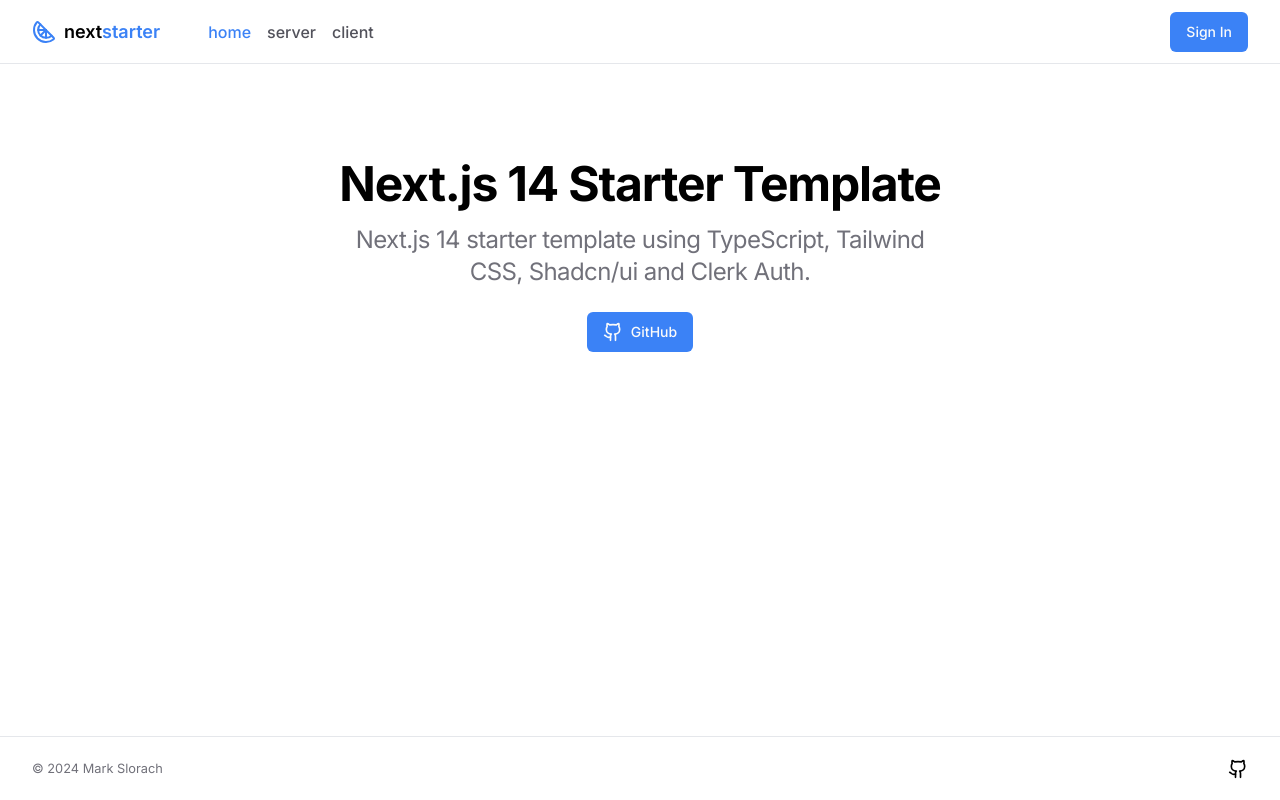
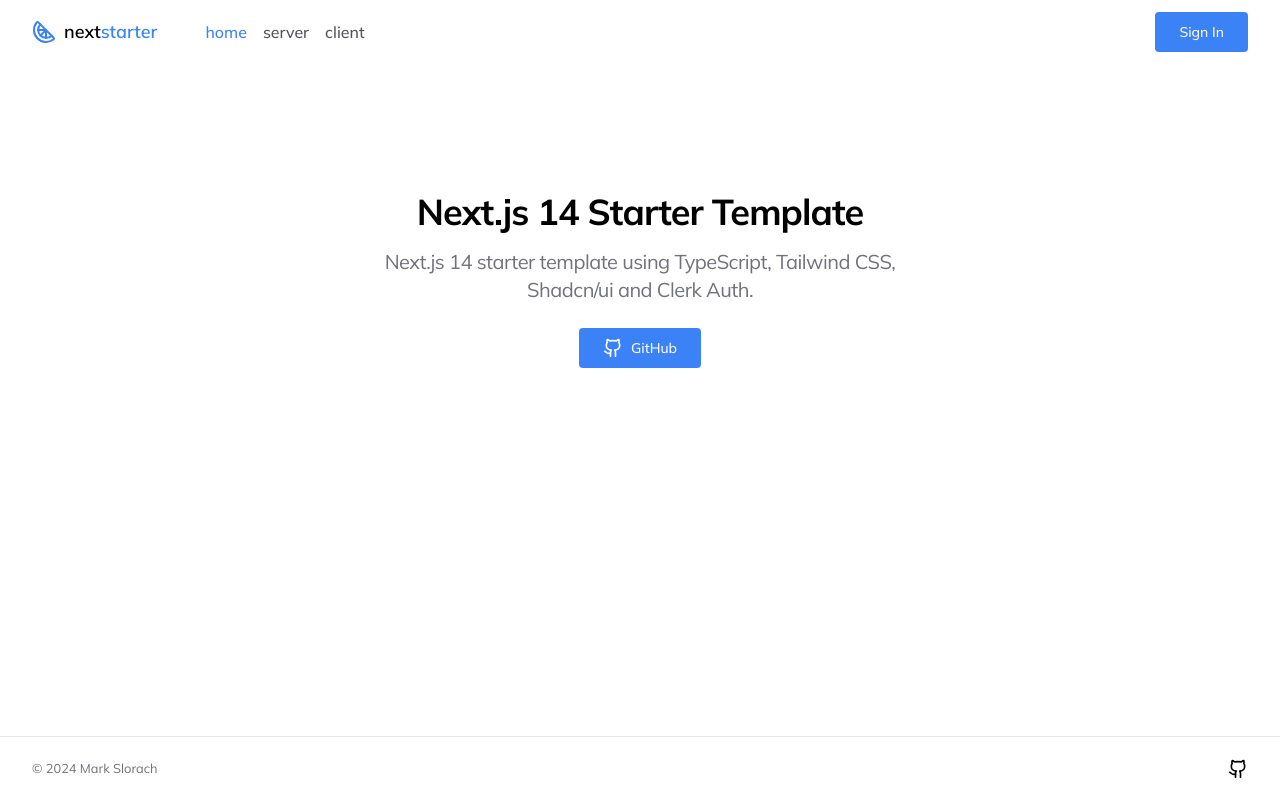
Before and after one commit to markslorach/next-starter-shadcn-ui-clerk, a Next.js app: page / in a window 1280 px wide. Built offline with nearby package versions, Linux system fonts and the light colour scheme; no server answers.

Commit message:
updated to font and styling

```diff
--- a/app/components/shared/Header.tsx
+++ b/app/components/shared/Header.tsx
@@ -6,7 +6,7 @@
 
 const Header = () => {
   return (
-    <header className="h-16 border-b text-lg">
+    <header className="h-16 text-lg">
       <div className="container flex h-full items-center justify-between">
         <div className="flex items-center gap-x-6 sm:gap-x-12">
           <Link href="/" className="flex items-center font-semibold">
@@ -21,7 +21,7 @@
 
         <SignedOut>
           <SignInButton>
-            <Button className="hidden bg-blue-500 hover:bg-blue-500/90 sm:block">
+            <Button className="hidden rounded-sm bg-blue-500 px-6 hover:bg-blue-500/90 sm:block">
               Sign In
             </Button>
           </SignInButton>
@@ -29,7 +29,7 @@
           <SignInButton>
             <Button
               size="icon"
-              className="bg-blue-500 hover:bg-blue-500/90 sm:hidden"
+              className="rounded-sm bg-blue-500 hover:bg-blue-500/90 sm:hidden"
             >
               <LogInIcon className="h-5 w-5" />
             </Button>
--- a/app/layout.tsx
+++ b/app/layout.tsx
@@ -1,14 +1,19 @@
 import type { Metadata } from "next";
-import { Inter } from "next/font/google";
+import { Inter, Mulish } from "next/font/google";
 import "./globals.css";
 import { ClerkProvider } from "@clerk/nextjs";
 import Header from "./components/shared/Header";
 import Footer from "./components/shared/Footer";
 
-const inter = Inter({
-  variable: "--font-inter",
+// const inter = Inter({
+//   variable: "--font-inter",
+//   subsets: ["latin"],
+// });
+
+const mulish = Mulish({
+  variable: "--font-mulish",
   subsets: ["latin"],
-  weight: ["100", "200", "300", "400", "500", "600", "700", "800", "900"],
+  weight: ["200", "300", "400", "500", "600", "700", "800", "900", "1000"],
 });
 
 export const metadata: Metadata = {
@@ -26,7 +31,7 @@
     <ClerkProvider afterSignOutUrl="/">
       <html lang="en">
         <body
-          className={`${inter.className} flex min-h-dvh flex-col antialiased`}
+          className={`${mulish.className} flex min-h-dvh flex-col antialiased`}
         >
           <Header />
           {children}
--- a/app/page.tsx
+++ b/app/page.tsx
@@ -5,24 +5,26 @@
 const HomePage = () => {
   return (
     <main>
-      <section className="container py-24 text-center">
-        <h1 className="mb-4 text-4xl font-bold tracking-tight sm:text-5xl">
+      <section className="container flex py-16 text-center md:py-32">
+        <div className="mx-auto">
+          <h1 className="mb-4 text-4xl font-bold tracking-tight">
             Next.js 14 Starter Template
           </h1>
 
-        <p className="mx-auto mb-6 max-w-xl text-xl tracking-tight text-zinc-500 sm:text-2xl">
-          Next.js 14 starter template using TypeScript, Tailwind CSS, Shadcn/ui
-          and Clerk Auth.
+          <p className="mb-6 max-w-xl text-xl tracking-tight text-zinc-500">
+            Next.js 14 starter template using TypeScript, Tailwind CSS,
+            Shadcn/ui and Clerk Auth.
           </p>
           <Link
             href="https://github.com/markslorach/next-starter-shadcn-ui-clerk.git"
             target="_blank"
           >
-          <Button className="bg-blue-500 hover:bg-blue-500/90">
+            <Button className="rounded-sm bg-blue-500 px-6 hover:bg-blue-500/90">
               <Github className="mr-2 h-5 w-5" />
               GitHub
             </Button>
           </Link>
+        </div>
       </section>
     </main>
   );
```
Lines whose indentation alone changed are shown as unchanged.
